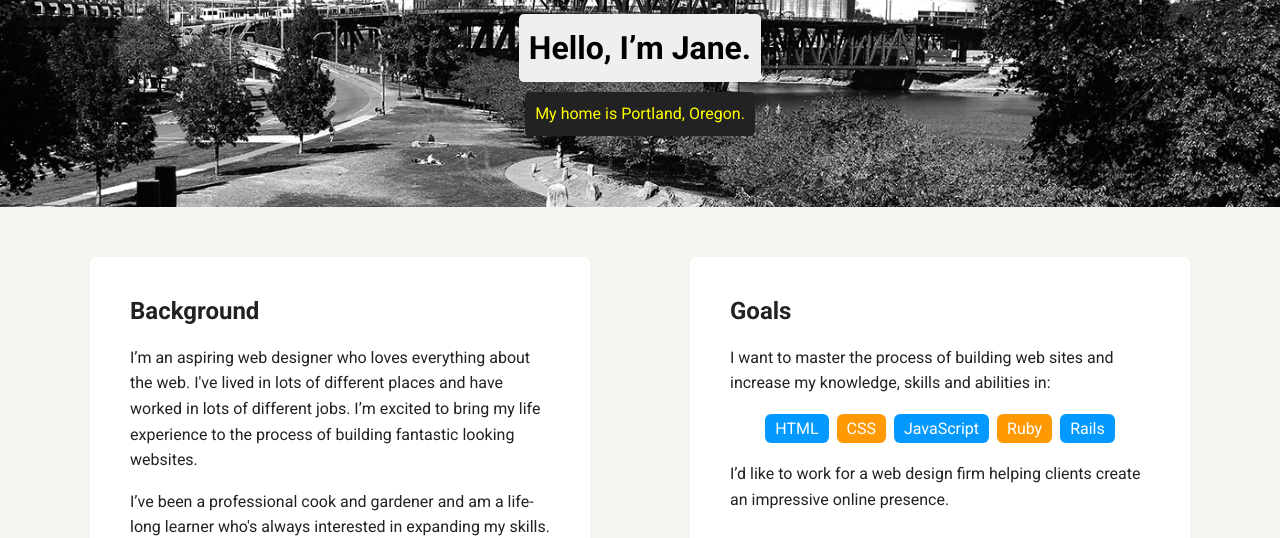
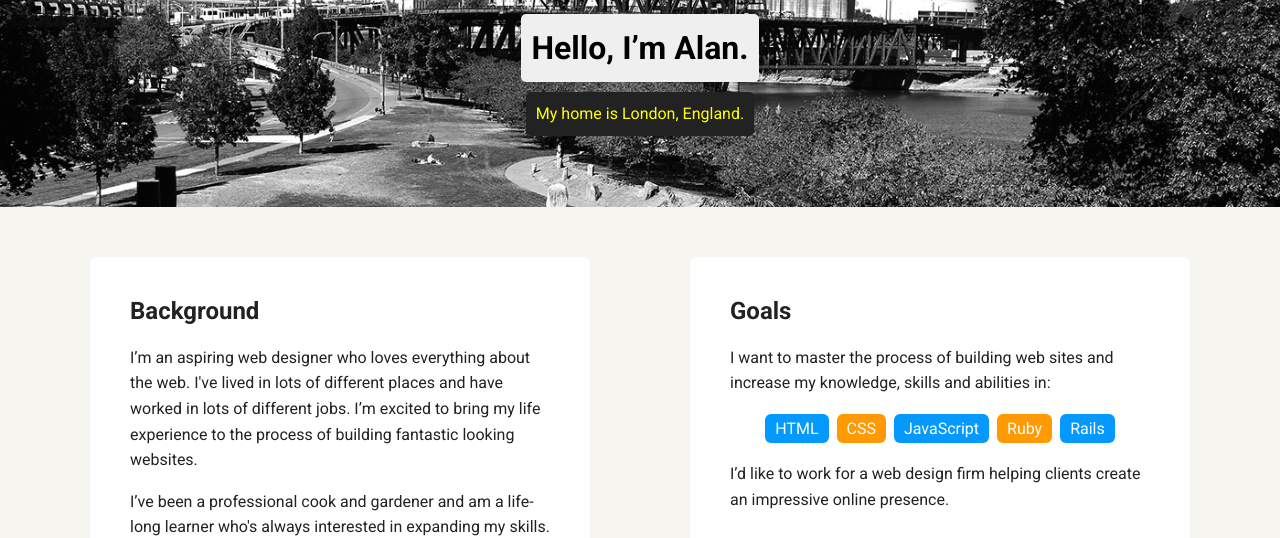
Before and after one commit to AlanMcClenaghan/TreehouseTutorial, a plain HTML site: page index.html in a window 1280 px wide. Shown: the part 263-801 px from the top of the page. Drawn offline with Linux system fonts and the light colour scheme; a web font is replaced by a local one.

Commit message:
Name and place changed
Changed name from Jane to Alan.
Changed place from Portland to London

```diff
--- a/index.html
+++ b/index.html
@@ -18,8 +18,8 @@
 
     <header>
       <img src="images/me.png" alt="Drawing of Jane Smith" class="profile-image">
-      <h1 class="tag name">Hello, I’m Jane.</h1>
-      <p class="tag location">My home is Portland, Oregon.</p>
+      <h1 class="tag name">Hello, I’m Alan.</h1>
+      <p class="tag location">My home is London, England.</p>
     </header>
 
     <main class="flex">
```
